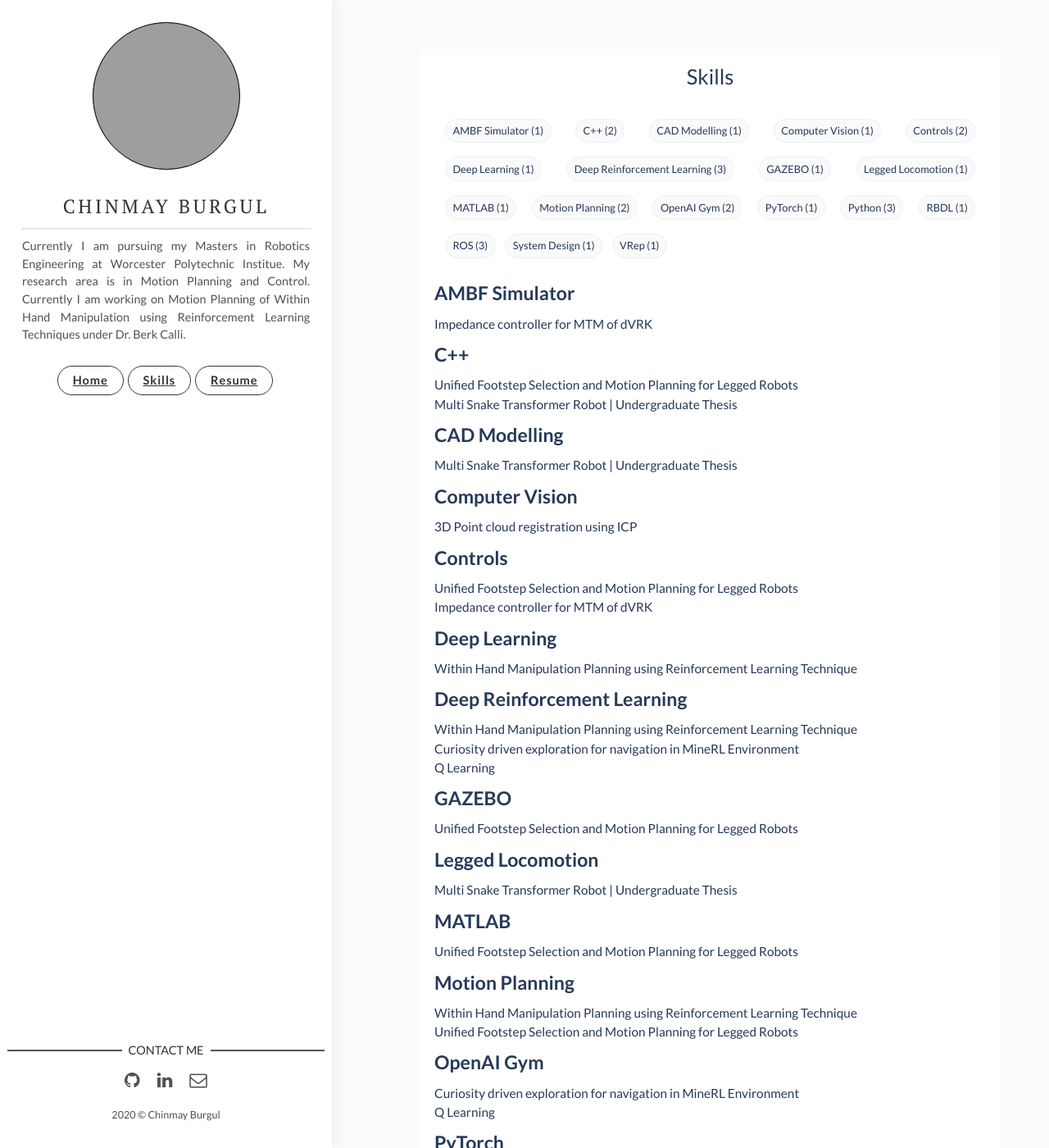
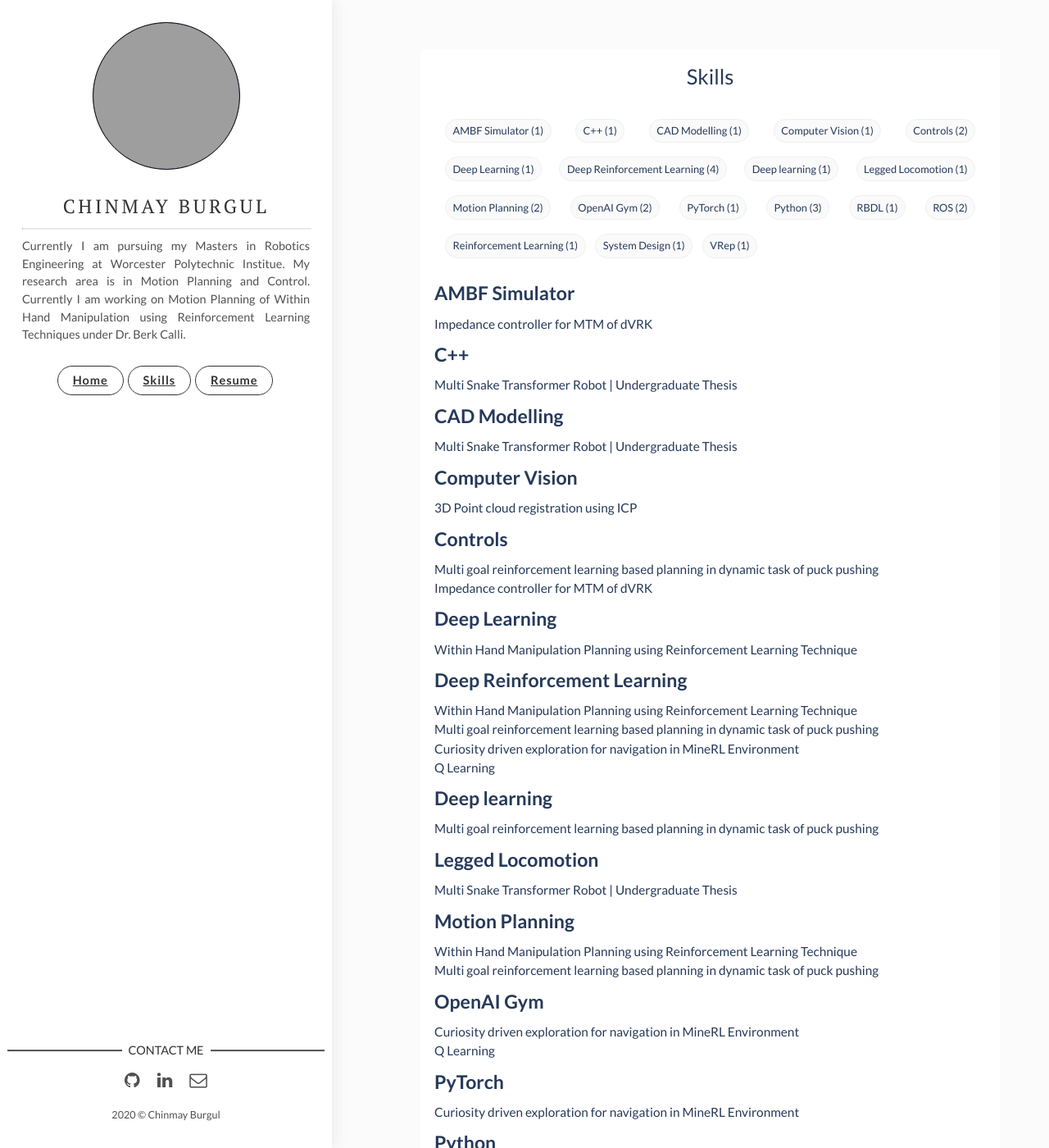
Before and after one commit to cmburgul/cmburgul.github.io, a Jekyll site: the page built from tags.html, in a window 1280 px wide and 1400 px high. Shown: the whole window at 82% size. Built offline with Jekyll 4.4.1, drawn with Linux system fonts in a browser that asks for light colours; some of the changed text lies outside the part shown.

Commit message:
Update and rename 2019-01-27-Unified-Footstep-Selection-and-Motion-Planning-for-Legged-Robots.markdown to 2019-01-27-Multi-goal-reinforcement-learning-based-planning-in-dynamic-task-of-puck-pushing.markdown

```diff
--- a/_posts/2019-01-27-Unified-Footstep-Selection-and-Motion-Planning-for-Legged-Robots.markdown
+++ b/_posts/2019-01-27-Multi-goal-reinforcement-learning-based-planning-in-dynamic-task-of-puck-pushing.markdown
@@ -1,22 +1,22 @@
 ---
 layout: post
-title: Unified Footstep Selection and Motion Planning for Legged Robots
+title: Multi goal reinforcement learning based planning in dynamic task of puck pushing
 date: 2019-01-27 13:32:20 +0300
 description: To address the problem of dynamic footstep planning for legged robots, we developed an iterative optimization method that plans in real-time over a receding horizon.  # Add post description (optional)
-img: flyped.gif # Add image post (optional)
+img: fetch.gif # Add image post (optional)
 fig-caption: # Add figcaption (optional)
-tags: [Motion Planning, Controls, MATLAB, ROS, GAZEBO, C++]
-paper: /assets/pdf/humanoids.pdf
+tags: [Motion Planning, Controls, Deep learning, Reinforcement Learning, Deep Reinforcement Learning]
+paper: /assets/pdf/Controls_Project_report.pdf
 ---
 To address the problem of dynamic footstep planning for legged robots, we developed an iterative optimization method that plans in real-time over a receding horizon. We provided analytical solution to linearization of event-based discrete hybrid dynamics, allowing superior accuracy with lower computation and time complexity compared to numerical differentiation. Besides this, we established new method to incorporate terrain as soft-state constraint into the iLQR formulation.
 
 <p align="center">
-    <img src="{{site.baseurl}}/assets/img/pic_walker_plot.png">
+    <img src="{{site.baseurl}}/assets/img/fetch.gif">
      <figcaption align="center"> Foothold optimization conforming to terrain cost map using gradientdescent of local polynomials. </figcaption>
 </p>
 
 <p align="center">
-    <img src="{{site.baseurl}}/assets/img/flyped.gif">
+    <img src="{{site.baseurl}}/assets/img/fetch.gif">
      <figcaption align="center"> Hardware implementation done by Abhimanyu and Steven Crews </figcaption>
 </p>
 
```
